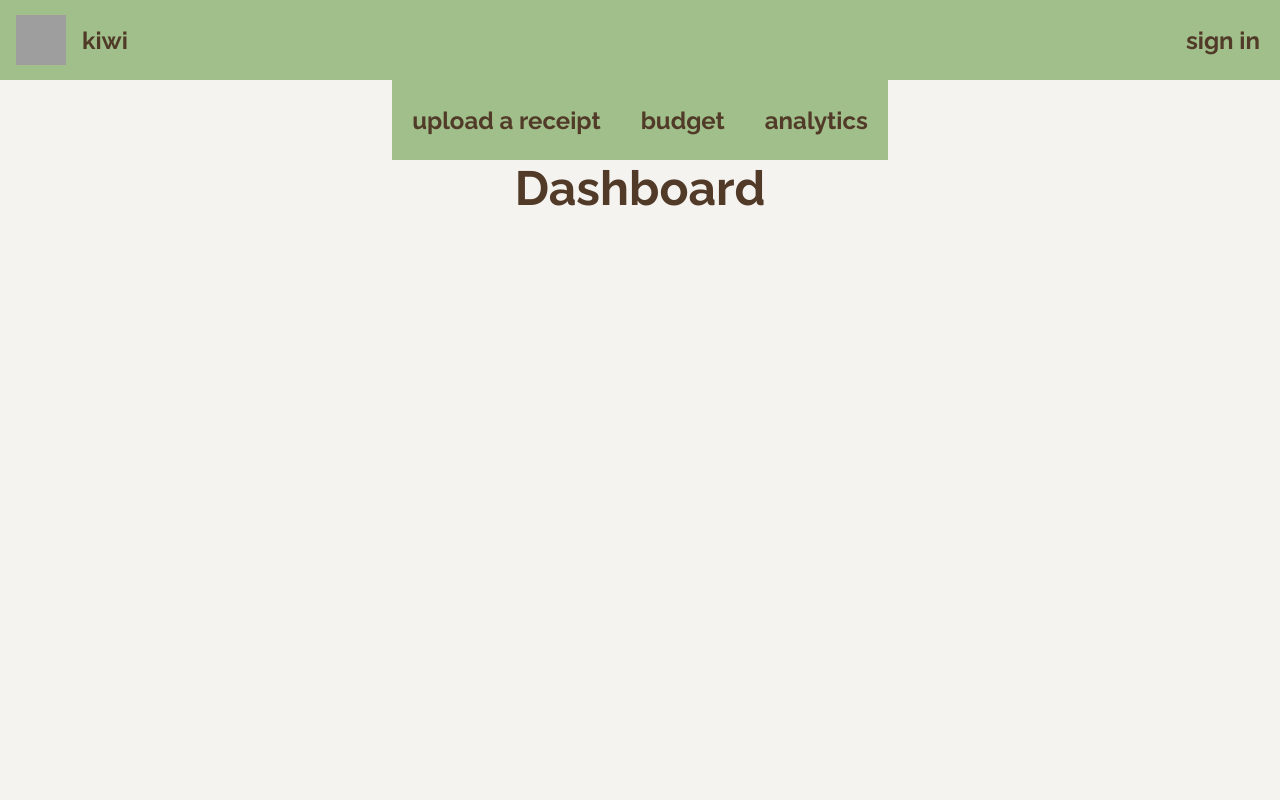
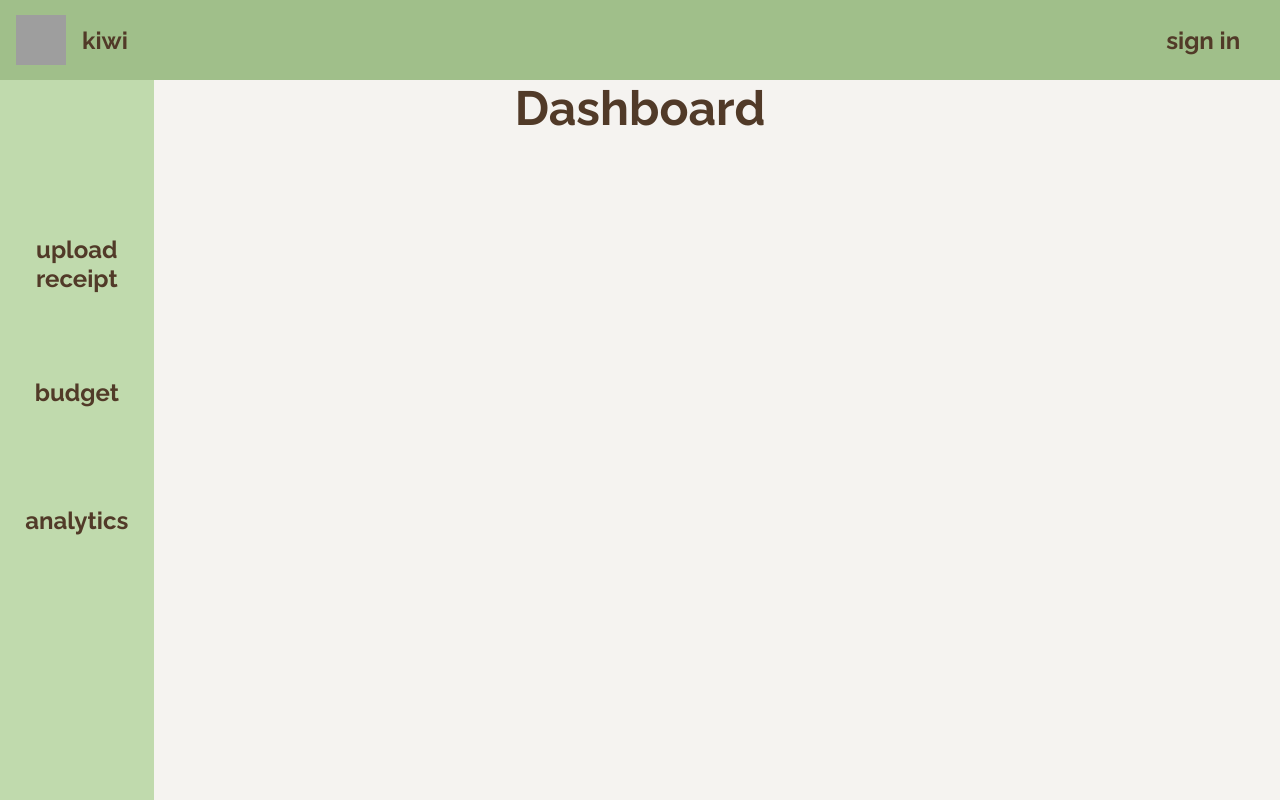
Before and after one commit to jadekeegan/kiwi, a React (Create React App) app: page /dashboard in a window 1280 px wide. Built offline with nearby package versions, Linux system fonts and the light colour scheme; grey boxes are pictures that could not be loaded.

Commit message:
dashboard sidebar

```diff
--- a/src/components/dashboard-navbar.component.css
+++ b/src/components/dashboard-navbar.component.css
@@ -1,5 +1,29 @@
 .dashboard-navbar {
+  padding-top: 20vh;
+  list-style: none;
   display: flex;
+  position: fixed;
+  top: 10vh;
+  flex-direction: column;
+  height: 100%;
+  width: 12vw;
+  background-color: #c0daad;
+}
+
+.link {
+  display: flex;
+  align-items: center;
   justify-content: center;
-  flex-direction: row;
+  flex-direction: column;
+  margin-bottom: 10vh;
+  height: 6vh;
 }
+
+.nav-button {
+  width: 12vw;
+}
+
+.nav-button:hover {
+  width: 12vw;
+  background-color: #506144;
+}
--- a/src/components/dashboard-navbar.component.js
+++ b/src/components/dashboard-navbar.component.js
@@ -1,5 +1,6 @@
 import React, { Component } from 'react';
 import { useLocation, Link } from "react-router-dom";
+// import MaterialIcon, {colorPalette} from 'material-icons-react';
 
 import "./dashboard-navbar.component.css"
 
@@ -7,28 +8,32 @@ const DashboardNav = () => {
   const location = useLocation();
 
   return (
-    <div class="dashboard-navbar">
+
+    <div>
     { location.pathname ==="/dashboard" &&
 
-      <ul>
-        <li>
-          <Link to="/upload" class="nav-link">
-            <button class="nav-button">upload a receipt</button>
+      <div className="dashboard-navbar">
+        <div className="link">
+          <Link to="/dashboard" className="nav-link">
+            {/* <MaterialIcon icon="upload" size="small" /> */}
+            <button className="nav-button">upload<br />receipt</button>
           </Link>
-        </li>
+        </div>
 
-        <li>
-          <Link to="/budget" class="nav-link">
-            <button class="nav-button">budget</button>
+        <div className="link">
+          <Link to="/dashboard" className="nav-link">
+          {/* <MaterialIcon icon="savings" size="small" /> */}
+          <button className="nav-button">budget</button>
           </Link>
-        </li>
+        </div>
 
-        <li>
-          <Link to="/analytics" class="nav-link">
-            <button class="nav-button">analytics</button>
+        <div className="link">
+          <Link to="/dashboard" className="nav-link">
+            {/* <MaterialIcon icon="analytics" size="small" /> */}
+            <button className="nav-button">analytics</button>
           </Link>
-        </li>
-      </ul>
+        </div>
+      </div>
     }
     </div>
   );
--- a/src/index.css
+++ b/src/index.css
@@ -75,7 +75,7 @@ label {
 }
 
 /* Button */
-.button, button {
+button {
   display: inline-flex;
   text-align: center;
   padding: 1.5vh 2.5vh;
@@ -90,7 +90,7 @@ label {
   border: none;
 }
 
-.button:hover, button:hover {
+button:hover {
   opacity: 0.8;
   font-weight: normal;
 
@@ -98,7 +98,7 @@ label {
   color: #F5F3F0;
 }
 
-.button:disabled, button:disabled {
+button:disabled {
   opacity: 0.5;
   cursor: auto;
 }
```
